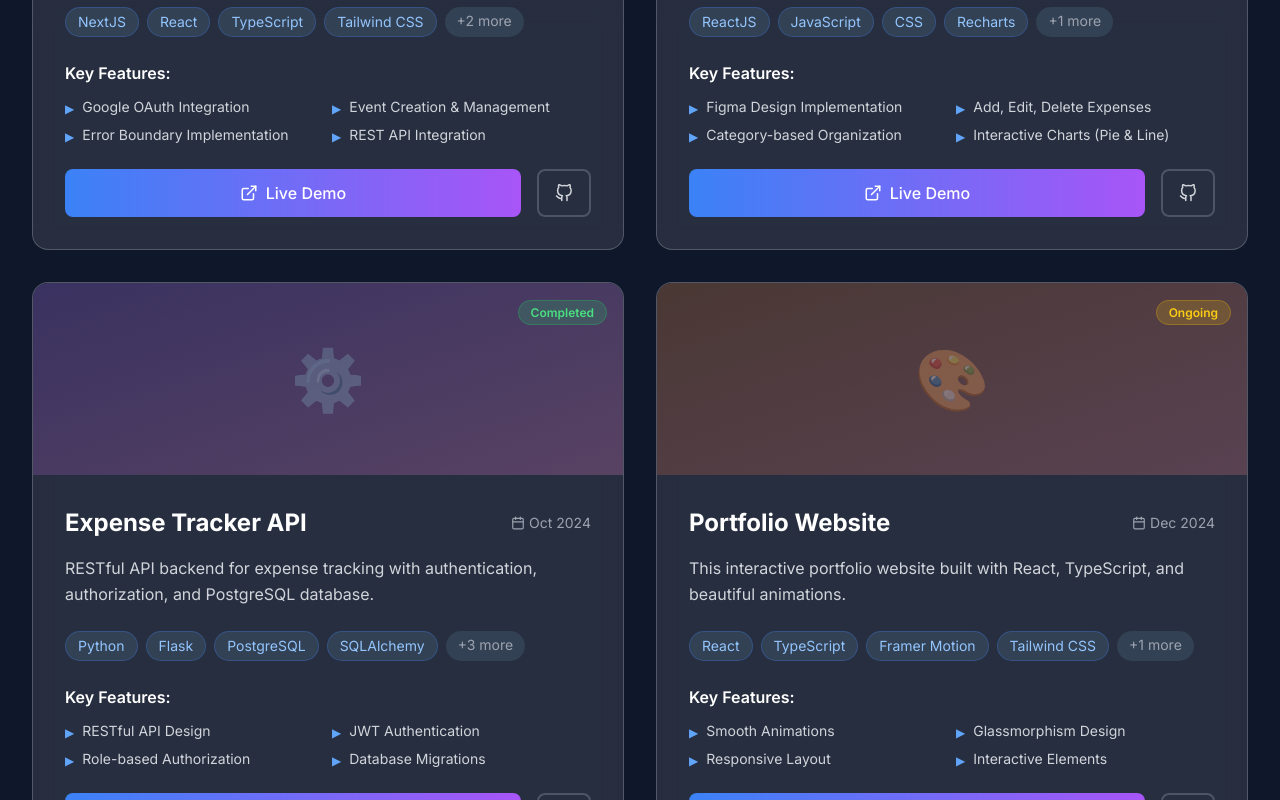
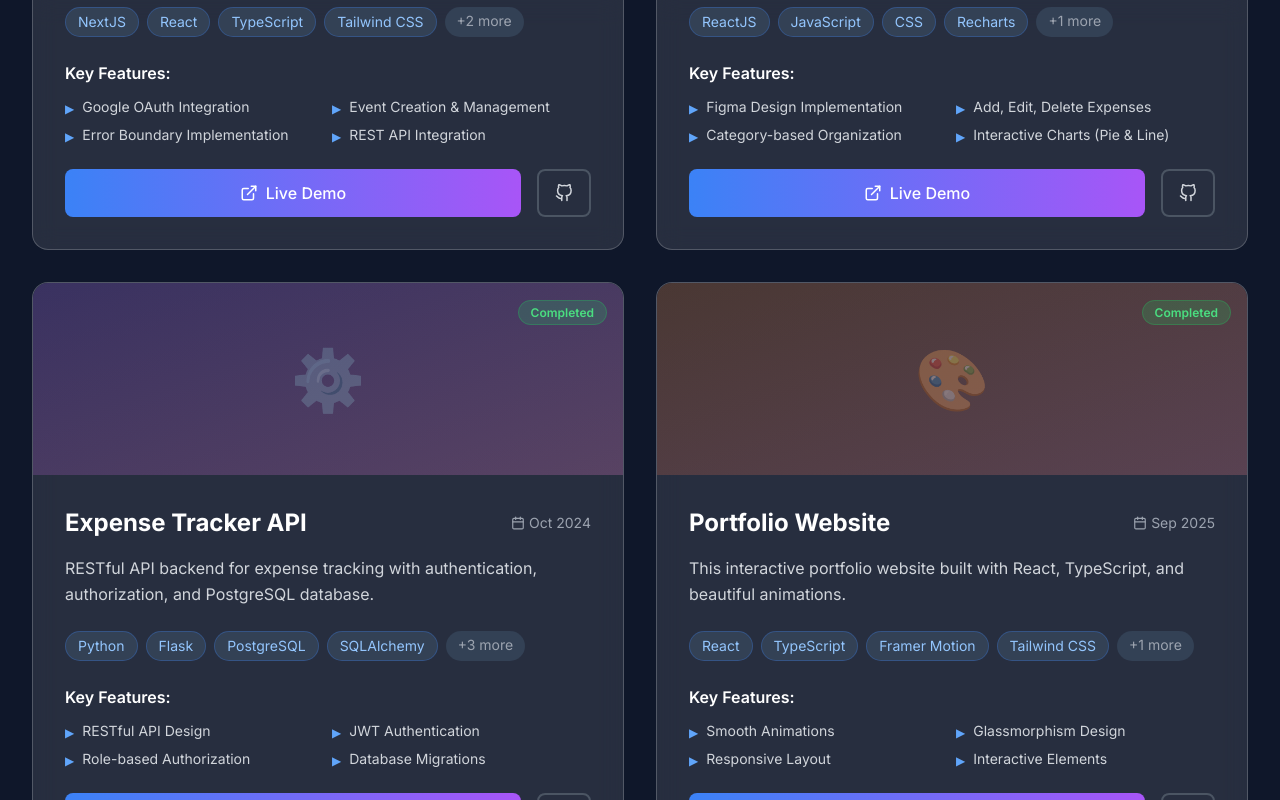
Before and after one commit to c0der-nb/portfolio, a React (Create React App) app: page / in a window 1280 px wide. Shown: the part 6811-7611 px from the top of the page. Built offline with nearby package versions, Linux system fonts and the light colour scheme; no server answers.

Commit message:
Optimize project grid rendering on filter and update few data fields github link and status for portfolio website

```diff
--- a/src/components/Projects.tsx
+++ b/src/components/Projects.tsx
@@ -87,7 +87,7 @@ const Projects: React.FC = () => {
       longDescription: 'A modern, responsive portfolio website featuring smooth animations with Framer Motion, glassmorphism design, and optimized performance. Built with TypeScript for type safety.',
       image: '/api/placeholder/600/400',
       liveUrl: '#',
-      githubUrl: '#',
+      githubUrl: 'https://github.com/c0der-nb/portfolio',
       technologies: ['React', 'TypeScript', 'Framer Motion', 'Tailwind CSS', 'Responsive Design'],
       features: [
         'Smooth Animations',
@@ -97,8 +97,8 @@ const Projects: React.FC = () => {
         'Performance Optimized',
         'TypeScript Integration'
       ],
-      date: 'Dec 2024',
-      status: 'ongoing',
+      date: 'Sep 2025',
+      status: 'completed',
       color: 'from-orange-500 to-red-500'
     },
     {
@@ -200,10 +200,11 @@ const Projects: React.FC = () => {
           {categories.map((category) => (
             <motion.button
               key={category.id}
-              whileHover={{ scale: 1.05 }}
-              whileTap={{ scale: 0.95 }}
+              whileHover={{ scale: 1.02 }}
+              whileTap={{ scale: 0.98 }}
+              transition={{ duration: 0.1 }}
               onClick={() => setFilter(category.id)}
-              className={`flex items-center gap-2 px-6 py-3 rounded-full font-medium transition-all duration-300 ${
+              className={`flex items-center gap-2 px-6 py-3 rounded-full font-medium transition-all duration-200 ${
                 filter === category.id
                   ? 'bg-gradient-to-r from-primary-500 to-purple-500 text-white shadow-lg'
                   : 'bg-dark-800 text-gray-400 hover:text-white hover:bg-dark-700'
@@ -216,21 +217,18 @@ const Projects: React.FC = () => {
         </motion.div>
 
         {/* Projects Grid */}
-        <AnimatePresence mode="wait">
-          <motion.div
-            key={filter}
-            initial={{ opacity: 0, y: 20 }}
-            animate={{ opacity: 1, y: 0 }}
-            exit={{ opacity: 0, y: -20 }}
-            transition={{ duration: 0.3 }}
-            className="grid md:grid-cols-2 gap-8"
-          >
+        <motion.div
+          className="grid md:grid-cols-2 gap-8"
+        >
+          <AnimatePresence>
             {filteredProjects.map((project) => (
               <motion.div
                 key={project.id}
-                layout
-                variants={itemVariants}
-                whileHover={{ y: -10 }}
+                initial={{ opacity: 0, scale: 0.9 }}
+                animate={{ opacity: 1, scale: 1 }}
+                exit={{ opacity: 0, scale: 0.9 }}
+                transition={{ duration: 0.2, ease: "easeOut" }}
+                whileHover={{ y: -5, transition: { duration: 0.2 } }}
                 className="glass-effect rounded-2xl overflow-hidden group"
               >
                 {/* Project Image */}
@@ -308,9 +306,10 @@ const Projects: React.FC = () => {
                       href={project.liveUrl}
                       target="_blank"
                       rel="noopener noreferrer"
-                      whileHover={{ scale: 1.05 }}
-                      whileTap={{ scale: 0.95 }}
-                      className="flex-1 bg-gradient-to-r from-primary-500 to-purple-500 text-white py-3 px-4 rounded-lg font-medium flex items-center justify-center gap-2 hover:shadow-lg transition-all"
+                      whileHover={{ scale: 1.02 }}
+                      whileTap={{ scale: 0.98 }}
+                      transition={{ duration: 0.1 }}
+                      className="flex-1 bg-gradient-to-r from-primary-500 to-purple-500 text-white py-3 px-4 rounded-lg font-medium flex items-center justify-center gap-2 hover:shadow-lg transition-all duration-200"
                     >
                       <FiExternalLink size={18} />
                       Live Demo
@@ -319,9 +318,10 @@ const Projects: React.FC = () => {
                       href={project.githubUrl}
                       target="_blank"
                       rel="noopener noreferrer"
-                      whileHover={{ scale: 1.05 }}
-                      whileTap={{ scale: 0.95 }}
-                      className="px-4 py-3 border-2 border-gray-600 text-gray-300 rounded-lg font-medium flex items-center justify-center gap-2 hover:border-primary-500 hover:text-primary-400 transition-all"
+                      whileHover={{ scale: 1.02 }}
+                      whileTap={{ scale: 0.98 }}
+                      transition={{ duration: 0.1 }}
+                      className="px-4 py-3 border-2 border-gray-600 text-gray-300 rounded-lg font-medium flex items-center justify-center gap-2 hover:border-primary-500 hover:text-primary-400 transition-all duration-200"
                     >
                       <FiGithub size={18} />
                     </motion.a>
@@ -329,8 +329,8 @@ const Projects: React.FC = () => {
                 </div>
               </motion.div>
             ))}
-          </motion.div>
-        </AnimatePresence>
+          </AnimatePresence>
+        </motion.div>
 
         {/* Project Stats */}
         <motion.div
@@ -338,28 +338,32 @@ const Projects: React.FC = () => {
           className="mt-16 grid grid-cols-2 md:grid-cols-4 gap-8"
         >
           <motion.div
-            whileHover={{ scale: 1.05 }}
+            whileHover={{ scale: 1.02 }}
+            transition={{ duration: 0.1 }}
             className="text-center"
           >
             <div className="text-3xl font-bold gradient-text mb-2">4+</div>
             <div className="text-gray-400">Projects Completed</div>
           </motion.div>
           <motion.div
-            whileHover={{ scale: 1.05 }}
+            whileHover={{ scale: 1.02 }}
+            transition={{ duration: 0.1 }}
             className="text-center"
           >
             <div className="text-3xl font-bold gradient-text mb-2">10+</div>
             <div className="text-gray-400">Technologies Used</div>
           </motion.div>
           <motion.div
-            whileHover={{ scale: 1.05 }}
+            whileHover={{ scale: 1.02 }}
+            transition={{ duration: 0.1 }}
             className="text-center"
           >
             <div className="text-3xl font-bold gradient-text mb-2">100%</div>
             <div className="text-gray-400">Responsive Design</div>
           </motion.div>
           <motion.div
-            whileHover={{ scale: 1.05 }}
+            whileHover={{ scale: 1.02 }}
+            transition={{ duration: 0.1 }}
             className="text-center"
           >
             <div className="text-3xl font-bold gradient-text mb-2">24/7</div>
```
